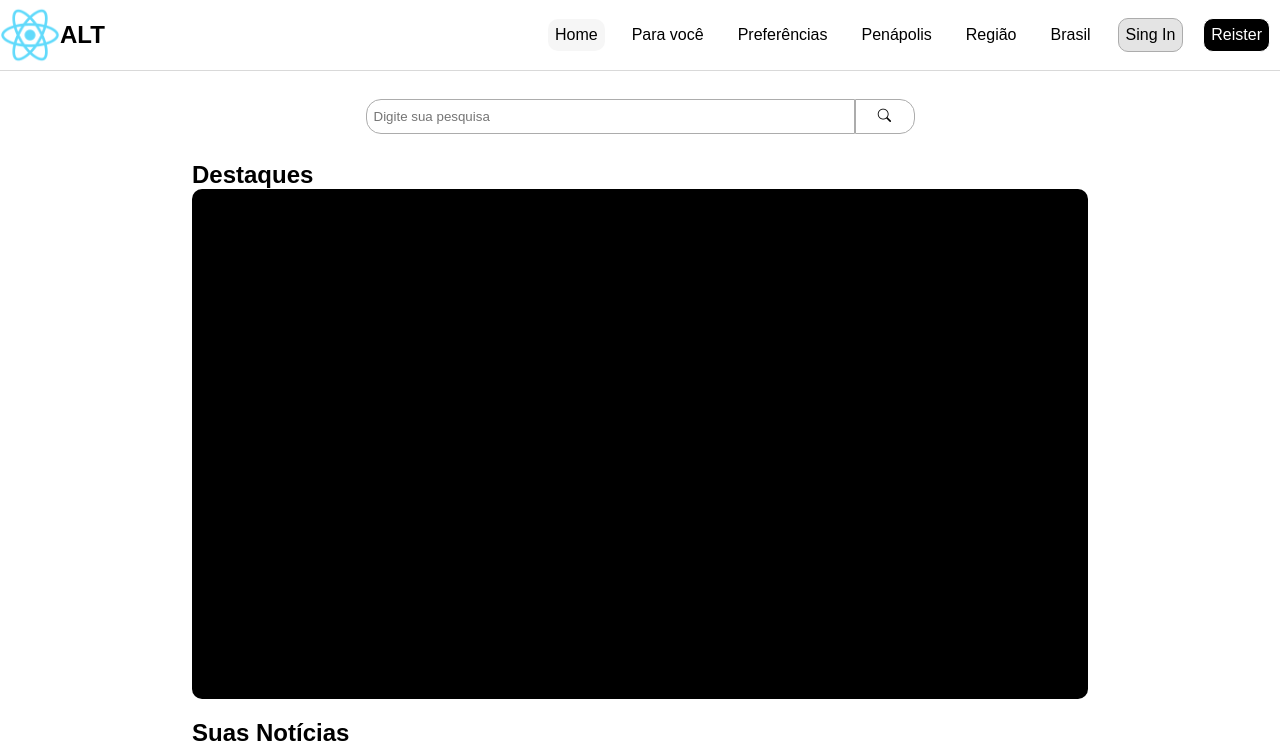
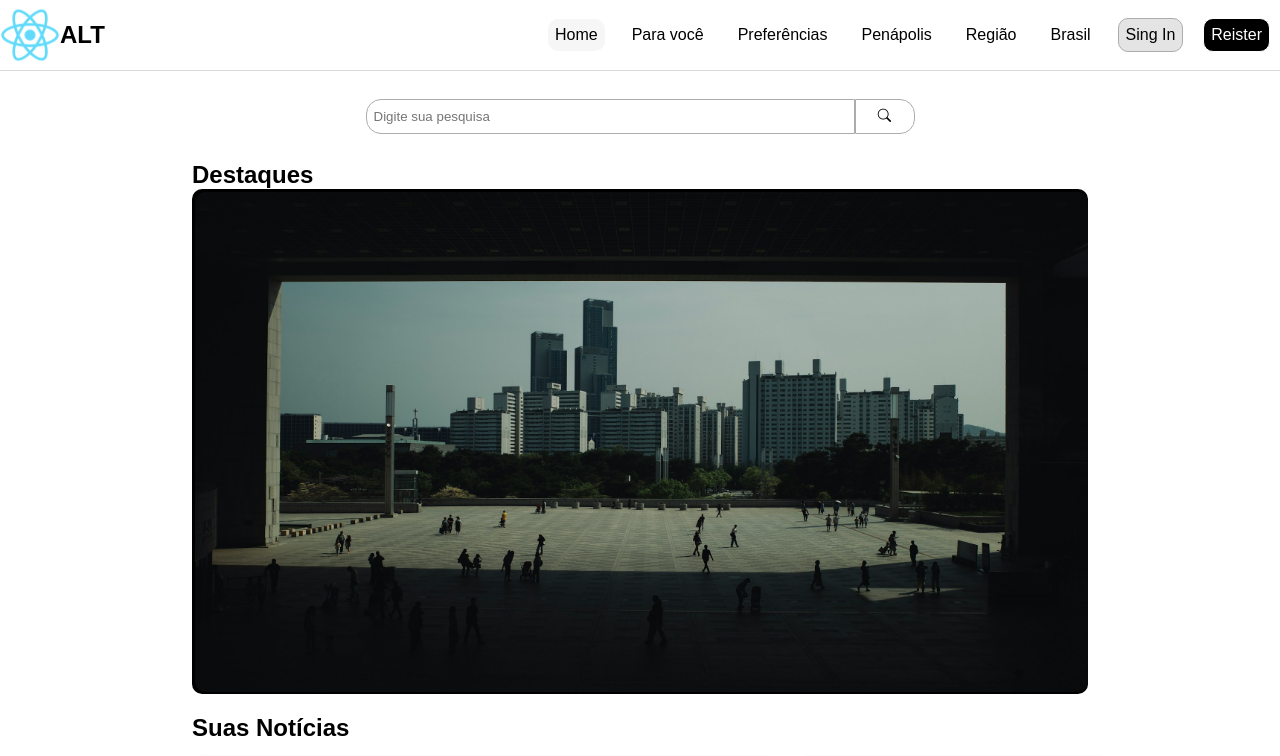
Before and after one commit to aeelmesq/TCC, a React (Create React App) app: page / in a window 1280 px wide. Shown: the top 756 px of the page. Built offline with nearby package versions, Linux system fonts and the light colour scheme.

Commit message:
update destaques

```diff
--- a/src/StyleComponents/Home.css
+++ b/src/StyleComponents/Home.css
@@ -54,16 +54,56 @@
   width: 100%;
   margin: 0;
   background-color: black;
-  overflow: hidden;
-  height: 500px;
+  overflow-x: scroll;
+  overflow-y: hidden;
+  height: 495px;
   border-radius: 10px;
   display: flex;
   align-items: center;
   padding: 5px 0;
+  scroll-behavior: smooth;
+}
+.slides::-webkit-scrollbar {
+  display: none;
 }
 .slide {
+  width: calc(100% - 3px);
+  display: flex;
+  height: 500px;
+  margin: 0px 3px;
+  background-color: rgba(38, 38, 38, 0.199);
+  display: flex;
+  justify-content: center;
+  align-items: center;
+  overflow: hidden;
+  position: relative;
+  flex: none;
+  border-radius: 10px;
+}
+.slide > img {
+  object-fit: cover;
   width: 100%;
-  z-index: 0;
-  transform: translateX(-50%);
+  flex: none;
+}
+.imgCover {
+  opacity: 0;
+  position: absolute;
+  background-color: rgba(0, 0, 0, 0.379);
+  flex: none;
   display: flex;
+  cursor: pointer;
+  transition: 0.7s;
 }
+.imgCover:hover {
+  opacity: 1;
+}
+.slide > .imgCover {
+  width: 100%;
+  height: 500px;
+  color: white;
+}
+.imgCover > a {
+  text-decoration: none;
+  color: white;
+  font-size: larger;
+}
--- a/src/components/Pages/Home/components/destaques/DefaultBlock.js
+++ b/src/components/Pages/Home/components/destaques/DefaultBlock.js
@@ -18,13 +18,21 @@ const Data = [
   },
 ];
 
+function slideActions(e) {
+  e.preventDefault();
+  setInterval(() => {
+    e.target.scrollLeft += e.target.offsetWidth;
+    console.log("hello");
+  }, 7000);
+}
+
 export default function Destaques({ title, style }) {
   const [imgI, setImgI] = useState(0);
 
   return (
     <div className={style}>
       <h1>{title}</h1>
-      <div className="slides">
+      <div className="slides" onLoad={(e) => slideActions(e)}>
         {Data.map((obj, index) => {
           return (
             <Lide
@@ -32,7 +40,6 @@ export default function Destaques({ title, style }) {
               img={obj.img}
               fonte={obj.fonte}
               link={obj.Link}
-              style={index === imgI && "showImg"}
             />
           );
         })}
--- a/src/components/Pages/Home/components/destaques/Lide.js
+++ b/src/components/Pages/Home/components/destaques/Lide.js
@@ -1,14 +1,13 @@
-export default function Lide({ title, img, fonte, link, style }) {
+export default function Lide({ title, img, fonte, link }) {
   return (
     <>
-      <div
-        className="slide"
-        style={{
-          backgroundImage: `url(${img})`,
-          backgroundSize: "cover",
-          backgroundRepeat: "no-repeat",
-        }}
-      ></div>
+      <div className="slide">
+        <img src={img} alt="imagen" />
+        <div className="imgCover">
+          <small>{fonte}</small>
+          <a href={`https://${link}.com`}>{title}</a>
+        </div>
+      </div>
     </>
   );
 }
```
